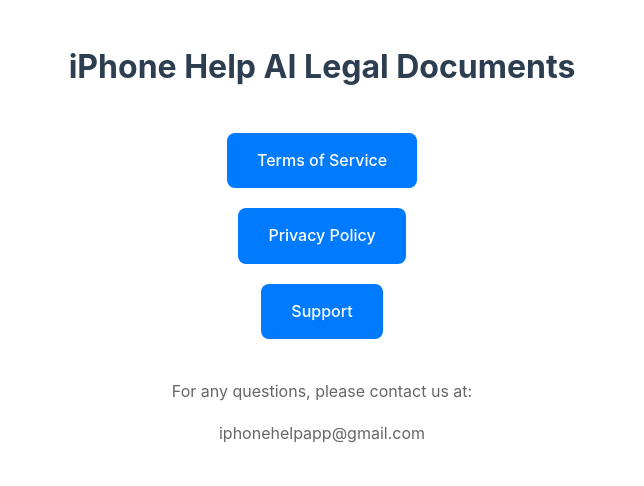
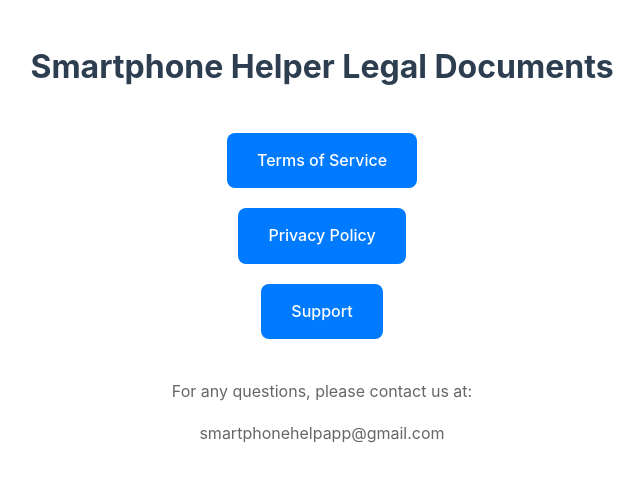
Before and after one commit to SmartphoneHelpApp/Smartphone-Help-Legal, a plain HTML site: page index.html in a window 1280 px wide. Shown: the whole page, without its empty margins (318-962 px from the left). Drawn offline with Linux system fonts and the light colour scheme.

Commit message:
Update index.html

```diff
--- a/index.html
+++ b/index.html
@@ -3,7 +3,7 @@
 <head>
     <meta charset="UTF-8">
     <meta name="viewport" content="width=device-width, initial-scale=1.0">
-    <title>iPhone Help AI - Legal Documents</title>
+    <title>Smartphone Helper - Legal Documents</title>
     <style>
         body {
             font-family: -apple-system, BlinkMacSystemFont, 'Segoe UI', Roboto, Oxygen, Ubuntu, Cantarell, sans-serif;
@@ -44,7 +44,7 @@
     </style>
 </head>
 <body>
-    <h1>iPhone Help AI Legal Documents</h1>
+    <h1>Smartphone Helper Legal Documents</h1>
 
     <div class="document-links">
         <a href="terms-of-service.html" class="document-link">Terms of Service</a>
@@ -54,7 +54,7 @@
 
     <div class="contact">
         <p>For any questions, please contact us at:</p>
-        <p>iphonehelpapp@gmail.com</p>
+        <p>smartphonehelpapp@gmail.com</p>
     </div>
 </body>
 </html>
```
